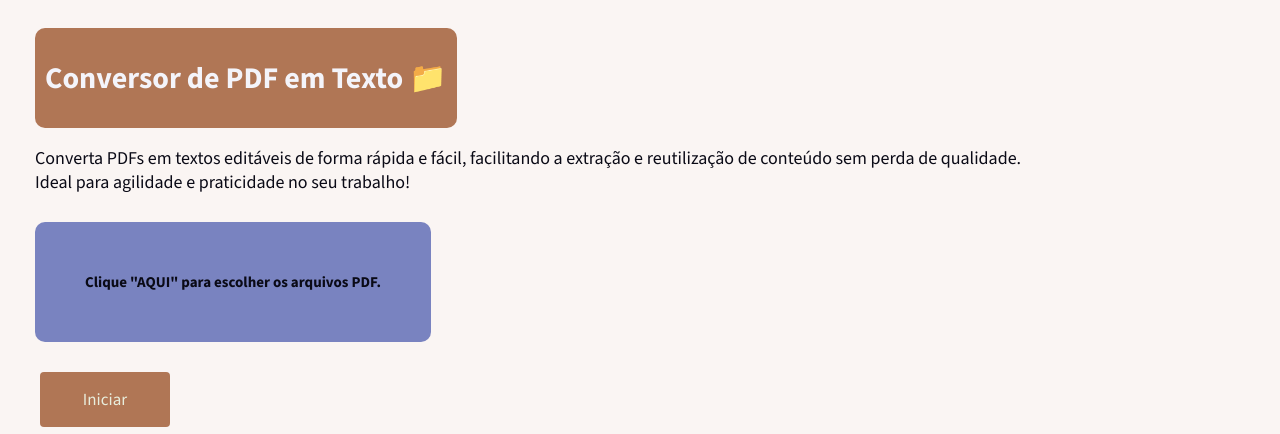
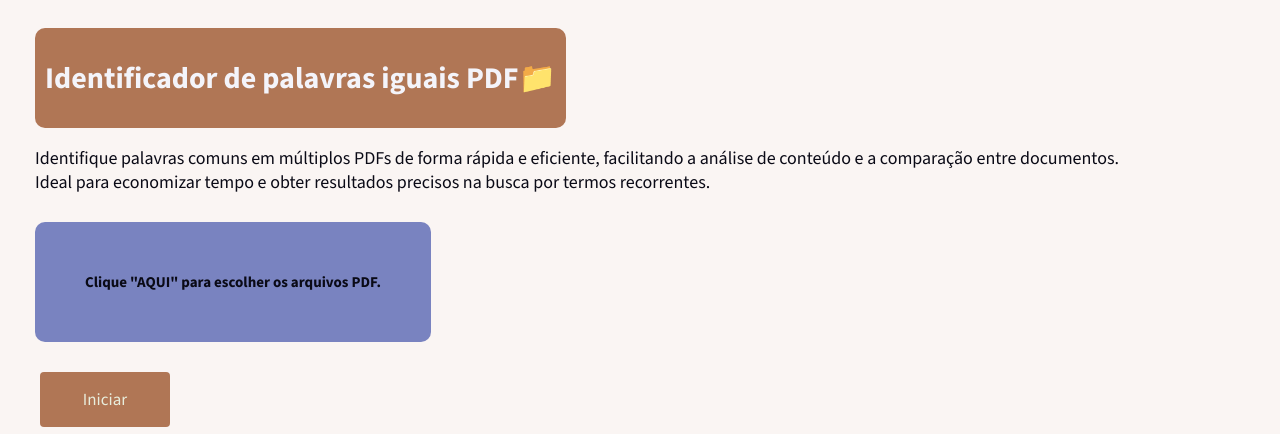
Before and after one commit to iancalegari/conversorpdf, a Flask app: page / in a window 1280 px wide. Shown: the top 434 px of the page. Run offline with Flask 3, Linux system fonts and the light colour scheme.

Commit message:
commit final alterando texto html

```diff
--- a/templates/index.html
+++ b/templates/index.html
@@ -3,7 +3,7 @@
   <head>
     <meta charset="UTF-8" />
     <meta name="viewport" content="width=device-width, initial-scale=1.0" />
-    <title>Conversor de PDF em Texto</title>
+    <title>Identificador de palavras iguais PDF</title>
     <link rel="stylesheet" href="/static/style.css" />
     <link rel="icon" href="logo2.svg" type="image/svg" />
   </head>
@@ -12,16 +12,18 @@
 
   <body>
     <div class="container">
-      <h1>Conversor de PDF em Texto 📁</h1>
+      <h1>Identificador de palavras iguais PDF📁</h1>
     </div>
 
     <!-- Texto -->
 
     <div class="primeiro_text">
       <p>
-        Converta PDFs em textos editáveis de forma rápida e fácil, facilitando a
-        extração e reutilização de conteúdo sem perda de qualidade. <br />
-        Ideal para agilidade e praticidade no seu trabalho!
+        Identifique palavras comuns em múltiplos PDFs de forma rápida e
+        eficiente, facilitando a análise de conteúdo e a comparação entre
+        documentos. <br />
+        Ideal para economizar tempo e obter resultados precisos na busca por
+        termos recorrentes.
       </p>
     </div>
 
```
